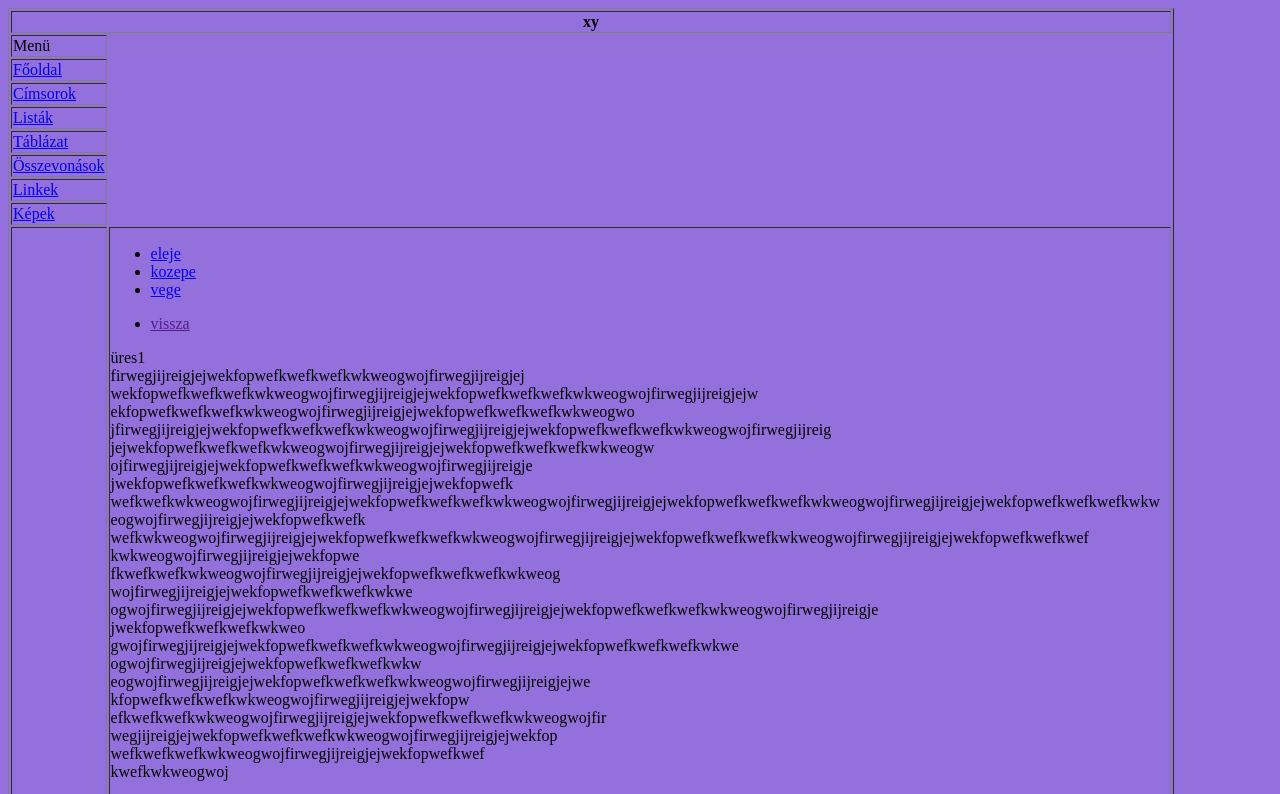
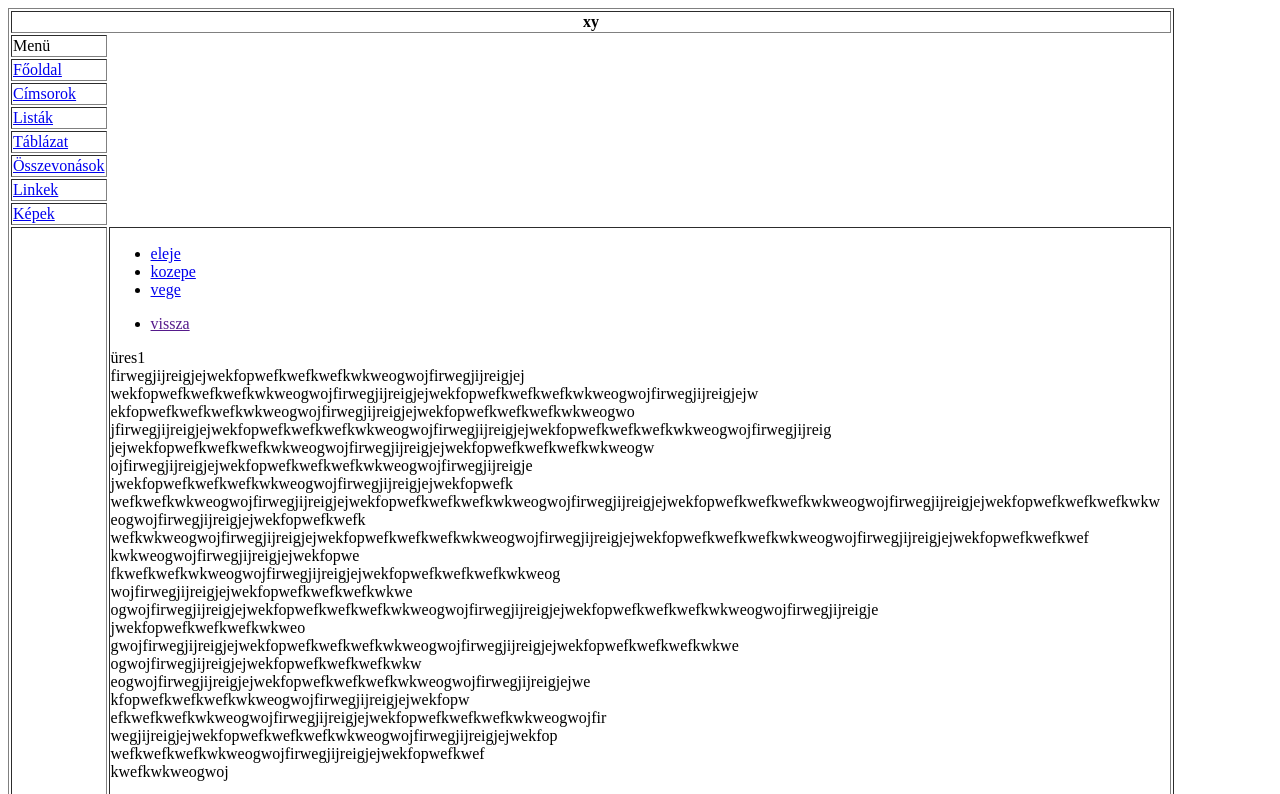
Before and after one commit to nnorbert123/firstwebsite, a plain HTML site: page belsolink.html in a window 1280 px wide. Shown: the top 794 px of the page. Drawn offline with Linux system fonts and the light colour scheme.

Commit message:
Update belsolink.html

```diff
--- a/belsolink.html
+++ b/belsolink.html
@@ -4,11 +4,6 @@
 <head>
     <meta charset="utf-8" />
     <title>Belső link</title>
-    <style>
-        body{
-            background-color:mediumpurple;
-        }
-    </style>
 </head>
 <body>
     <table border="1">
```
